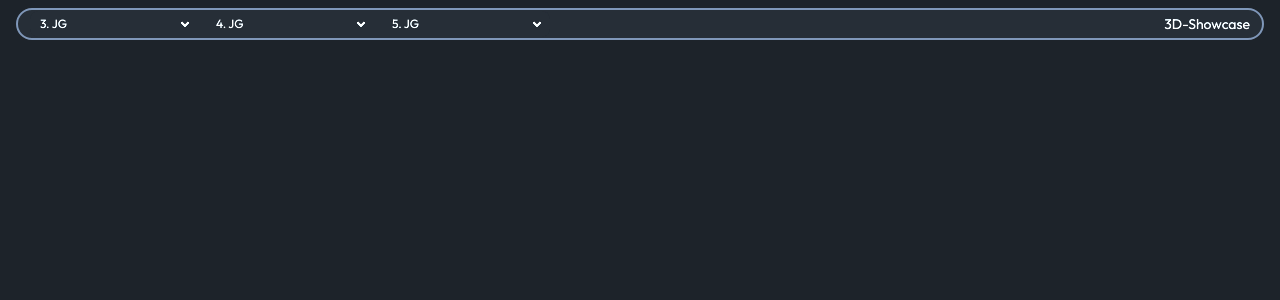
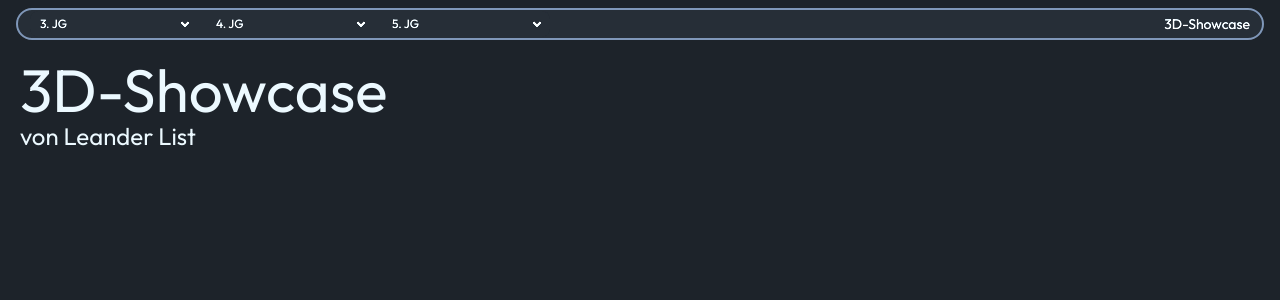
Before and after one commit to leanderlist/3d-showcase, a Vue app: page / in a window 1280 px wide. Shown: the top 300 px of the page. Built offline with nearby package versions, Linux system fonts and the light colour scheme.

Commit message:
add content

```diff
--- a/src/App.vue
+++ b/src/App.vue
@@ -6,7 +6,15 @@ import Header from './components/Header.vue'
   <header>
     <Header/>
   </header>
-  <main>
+  <main class="w-full h-full">
+    <div class="w-full h-100 pt-15 px-5 flex">
+      <div>
+        <h1 class="text-6xl">3D-Showcase</h1>
+        <p class="text-2xl">von Leander List</p>
+      </div>
+
+
+    </div>
   </main>
 </template>
 
```
